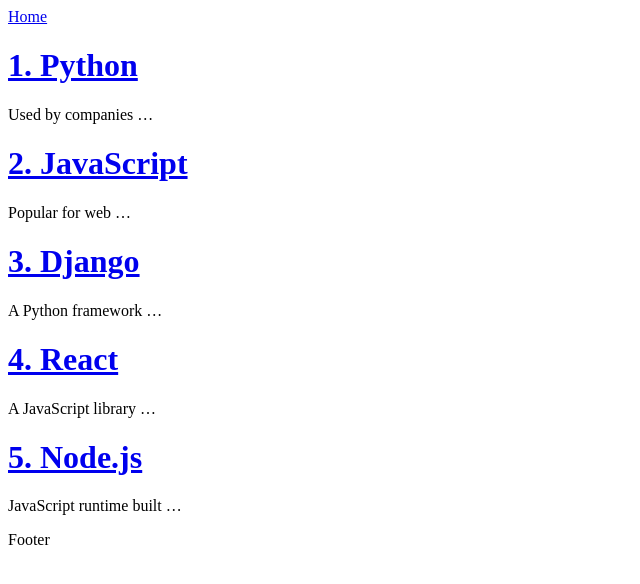
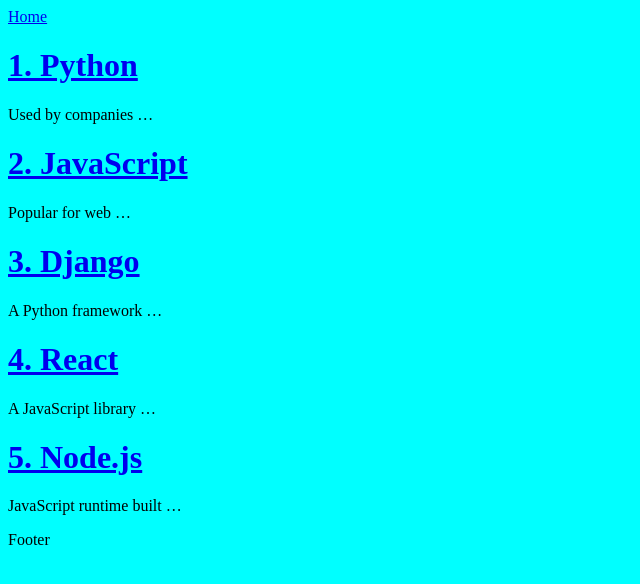
Before and after one commit to iamadityamewada/LearnDjango, a Django app: page /post/home/ in a window 1280 px wide. Shown: the top 584 px of the page, without its empty margins (0-640 px from the left). Run offline with Django 5.2, Linux system fonts and the light colour scheme.

Commit message:
static file

```diff
--- /dev/null
+++ b/blog/posts/static/posts/home.css
@@ -0,0 +1,3 @@
+body{
+    background-color: aqua;
+}
--- /dev/null
+++ b/blog/posts/static/posts/post.css
@@ -0,0 +1,3 @@
+body{
+    background-color: aqua;
+}
--- a/blog/posts/templates/posts/home.html
+++ b/blog/posts/templates/posts/home.html
@@ -1,7 +1,7 @@
 {% extends 'base.html' %}
-
+{% load static %}
 {% block title %}BlogVerse{% endblock title %}
-
+{% block css %} <link rel="stylesheet" href="{% static '/posts/home.css' %}">{% endblock css %}
 {% block body %}
     {% for post in posts %}
     <a href="{% url "post" post.id %}"><h1>{{forloop.counter}}. {{post.title}}</h1></a>
--- a/blog/posts/templates/posts/post.html
+++ b/blog/posts/templates/posts/post.html
@@ -1,5 +1,8 @@
 {% extends 'base.html' %}
+{% load static %}
 {% block title %}Post{% endblock title %}
+{% block css %} <link rel="stylesheet" href="{% static 'posts/post.css' %}"> {% endblock css %}
+
 {% block body %}
     <h1>{{post.title}}</h1>
     <p>{{post.content}}</p>
--- a/blog/templates/base.html
+++ b/blog/templates/base.html
@@ -3,8 +3,8 @@
 <head>
     <meta charset="UTF-8">
     <meta name="viewport" content="width=device-width, initial-scale=1.0">
-    <title>{% block title %}
-        {% endblock title %}</title>
+    <title>{% block title %}{% endblock title %}</title>
+    {% block css %}{% endblock css %}
 </head>
 <body>
     <nav> <a href="{% url "home" %}">Home</a> </nav>
```
